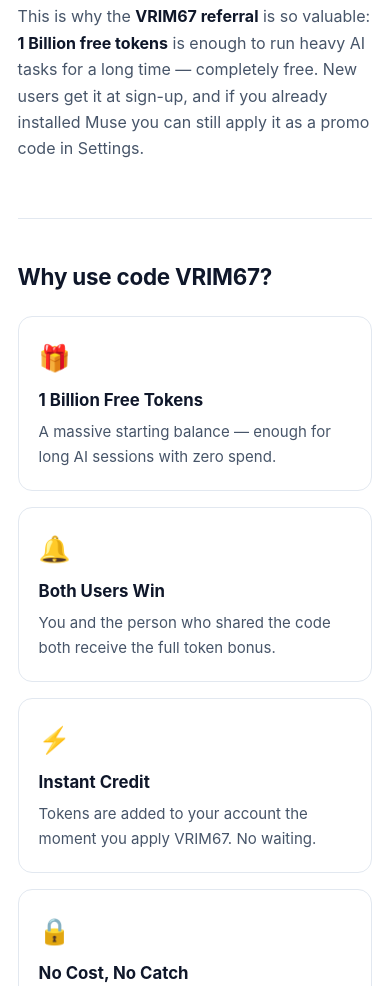
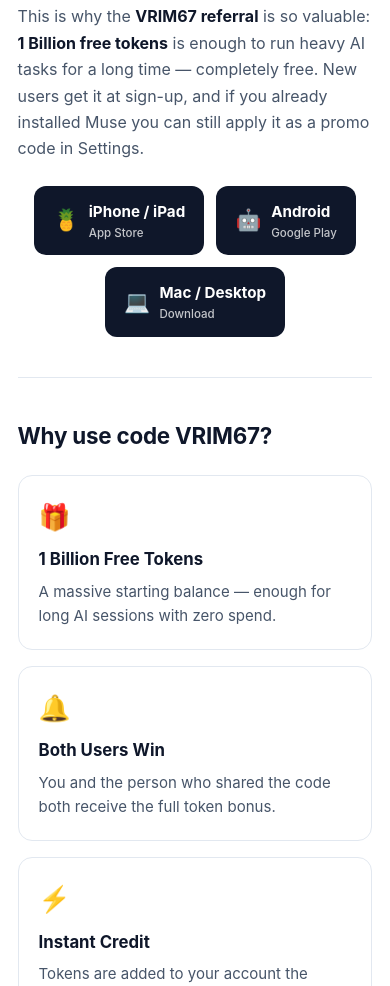
Before and after one commit to gurbind47/muse-free-tokens-referral, a plain HTML site: page index.html in a window 390 px wide. Shown: the part 1018-2004 px from the top of the page. Drawn offline with Linux system fonts and the light colour scheme.

Commit message:
Add Muse download buttons for iPhone/iPad, Android, and Mac
Generated by Mistral Vibe.
Co-Authored-By: Mistral Vibe <vibe@mistral.ai>

```diff
--- a/index.html
+++ b/index.html
@@ -325,6 +325,32 @@
     }
 
     .note { font-size: .85rem; color: var(--muted); text-align: center; margin-top: 1rem; }
+
+    /* Download buttons */
+    .downloads {
+      display: flex;
+      flex-wrap: wrap;
+      gap: .75rem;
+      justify-content: center;
+      margin-top: 1.5rem;
+    }
+    .dl-btn {
+      display: inline-flex;
+      align-items: center;
+      gap: .6rem;
+      text-decoration: none;
+      background: var(--text);
+      color: var(--bg);
+      border-radius: 12px;
+      padding: .8rem 1.2rem;
+      font-weight: 700;
+      font-size: .95rem;
+      transition: transform .1s ease, opacity .15s ease;
+    }
+    .dl-btn:hover { opacity: .88; }
+    .dl-btn:active { transform: translateY(1px); }
+    .dl-btn .ico { font-size: 1.3rem; line-height: 1; }
+    .dl-btn small { display: block; font-weight: 500; font-size: .72rem; opacity: .75; }
   </style>
 </head>
 <body>
@@ -349,6 +375,18 @@
       <h2>What is Muse?</h2>
       <p>Muse is an AI-powered assistant app that lets you chat with advanced models, generate content, draft messages, brainstorm ideas, and automate everyday work — all powered by tokens. Tokens are the credits Muse uses to run its AI, so the more tokens you have, the more you can create, ask, and build without paying out of pocket.</p>
       <p>This is why the <strong>VRIM67 referral</strong> is so valuable: <strong>1 Billion free tokens</strong> is enough to run heavy AI tasks for a long time — completely free. New users get it at sign-up, and if you already installed Muse you can still apply it as a promo code in Settings.</p>
+
+      <div class="downloads" aria-label="Download Muse">
+        <a class="dl-btn" href="https://apps.apple.com/us/app/muse-from-meta/id6760173601" target="_blank" rel="noopener">
+          <span class="ico">&#127821;</span><span>iPhone / iPad<small>App Store</small></span>
+        </a>
+        <a class="dl-btn" href="https://play.google.com/store/apps/details?id=com.facebook.aura" target="_blank" rel="noopener">
+          <span class="ico">&#129302;</span><span>Android<small>Google Play</small></span>
+        </a>
+        <a class="dl-btn" href="https://ai.meta.com/muse/download/" target="_blank" rel="noopener">
+          <span class="ico">&#128187;</span><span>Mac / Desktop<small>Download</small></span>
+        </a>
+      </div>
     </section>
 
     <!-- BENEFITS -->
```
